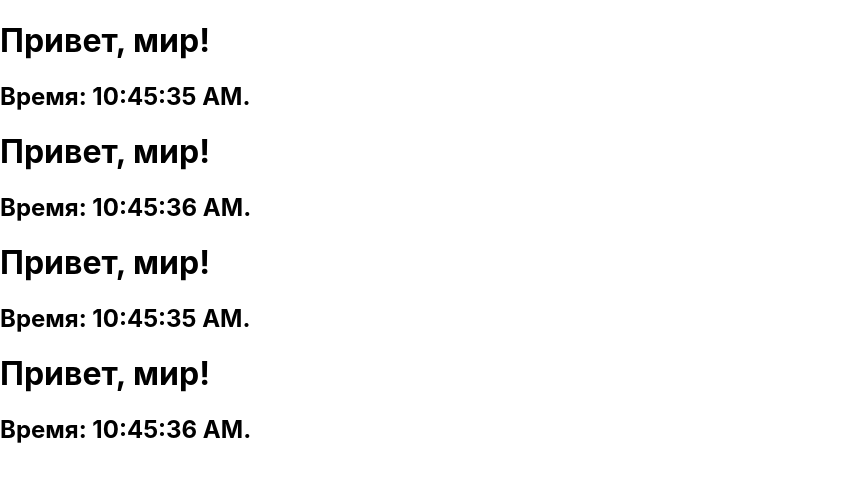
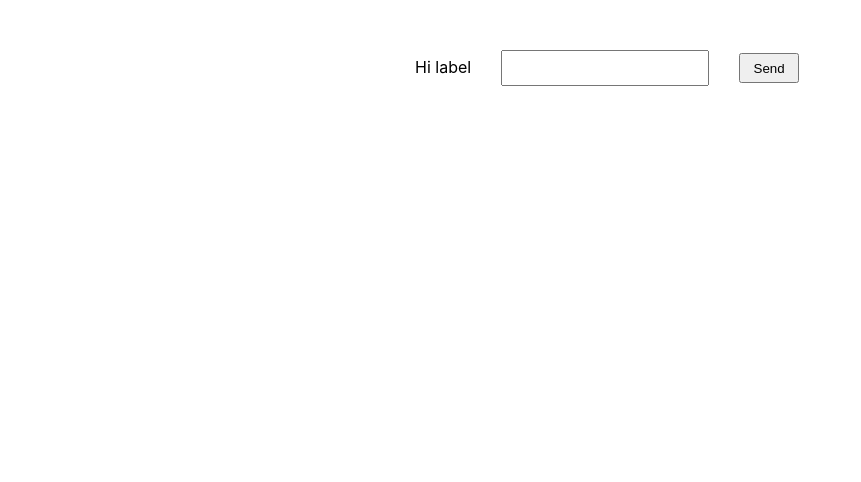
Before and after one commit to OlegKochiev/react_lessons, a React (Create React App) app in the folder my_first_project/: page / in a window 1280 px wide. Shown: the top 482 px of the page, without its empty margins (0-861 px from the left). Built offline with nearby package versions, Linux system fonts and the light colour scheme.

Commit message:
was added genderize component

```diff
--- /dev/null
+++ b/my_first_project/src/genderize.css
@@ -0,0 +1,16 @@
+#input {
+  width: 200px;
+  height: 30px;
+  margin: 0 30px;
+}
+
+#button {
+  width: 60px;
+  height: 30px;
+  margin-right: 30px;
+}
+
+#form {
+  width: 450px;
+  margin: 50px auto;
+}
--- /dev/null
+++ b/my_first_project/src/genderize.jsx
@@ -0,0 +1,45 @@
+import React from "react";
+import './genderize.css';
+
+class Input extends React.Component {
+  constructor(props) {
+    super(props);
+    this.input = document.getElementById('input');
+  }
+  render() {
+    return (
+      <input type="text" id="input"></input>
+    )
+  }
+}
+
+class Button extends React.Component {
+  render() {
+    return (
+      <button type="submit" id="button">Send</button>
+    )
+  }
+}
+
+class Form extends React.Component {
+
+  handleSubmit (e)  {
+    console.log('hello submit');
+    console.log(this);
+    e.preventDefault();
+  }
+
+  render() {
+    return (
+      <form action="#" method="POST" id="form" onSubmit={ this.handleSubmit }>
+        <label>
+          { "Hi label" }
+          <Input />
+        </label>
+        <Button />
+      </form>
+    )
+  }
+}
+
+export default Form;
--- a/my_first_project/src/index.js
+++ b/my_first_project/src/index.js
@@ -1,9 +1,11 @@
 import React from 'react';
 import ReactDOM from 'react-dom/client';
+import reportWebVitals from './reportWebVitals';
 import './index.css';
 // import { App, Comment } from './App';
-import Clock from './Time';
-import reportWebVitals from './reportWebVitals';
+// import Clock from './Time';
+
+import Form from './genderize';
 
 const root = ReactDOM.createRoot(document.getElementById('root'));
 
@@ -20,10 +22,11 @@ root.render(
         name: "Harry"
       }}
     /> */}
-    <Clock timer={{ time: 1100 }}/>
+   {/*  <Clock timer={{ time: 1100 }}/>
     <Clock timer={{ time: 1300 }}/>
     <Clock timer={{ time: 1600 }}/>
-    <Clock timer={{ time: 1800 }}/>
+    <Clock timer={{ time: 1800 }}/> */}
+    <Form />
   </React.StrictMode>
 );
 
```
Also changed, not shown: my_first_project/public/genderize.html (deleted, +0 -15 lines), 1 other file (tests, documents, lock files or other folders).
